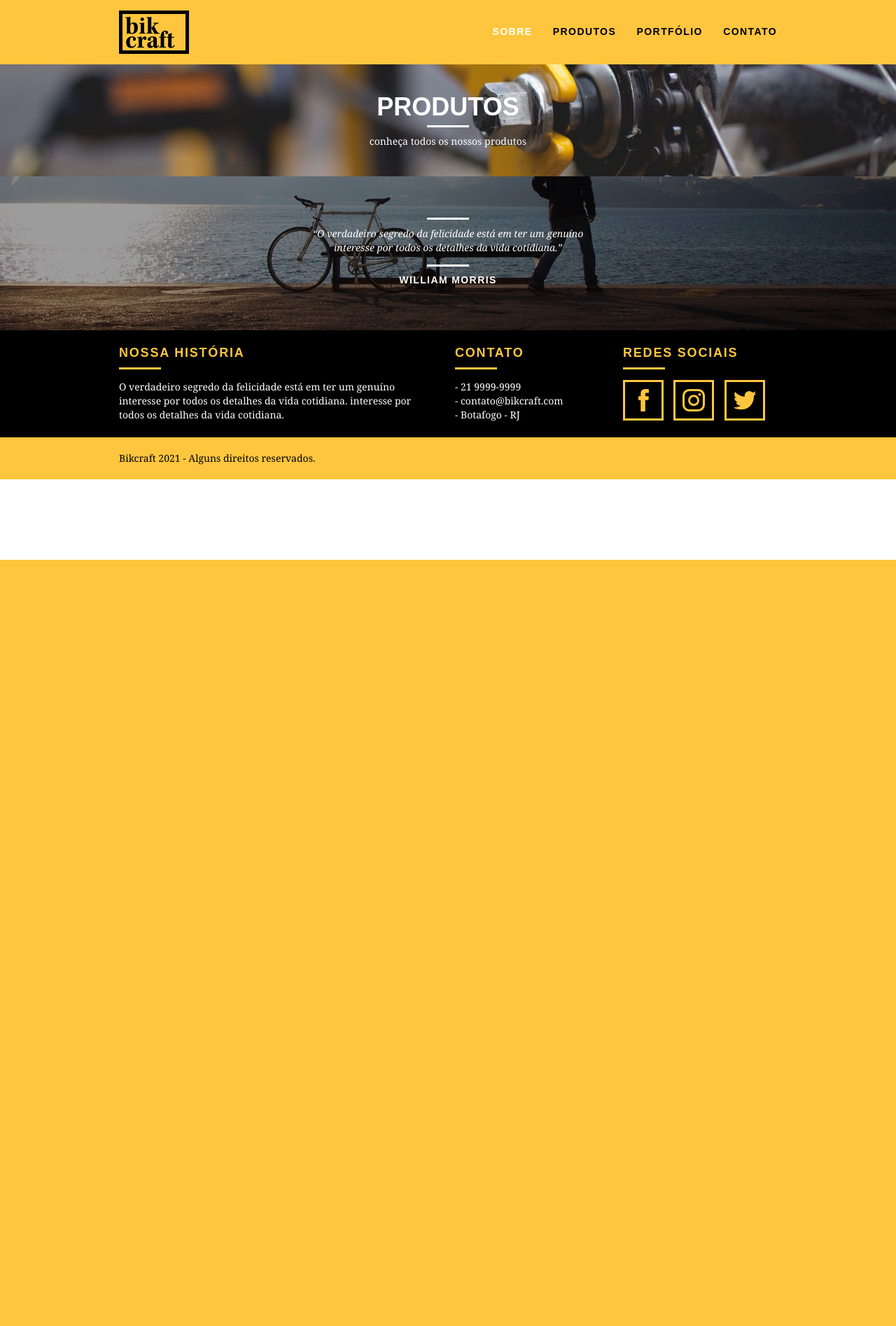
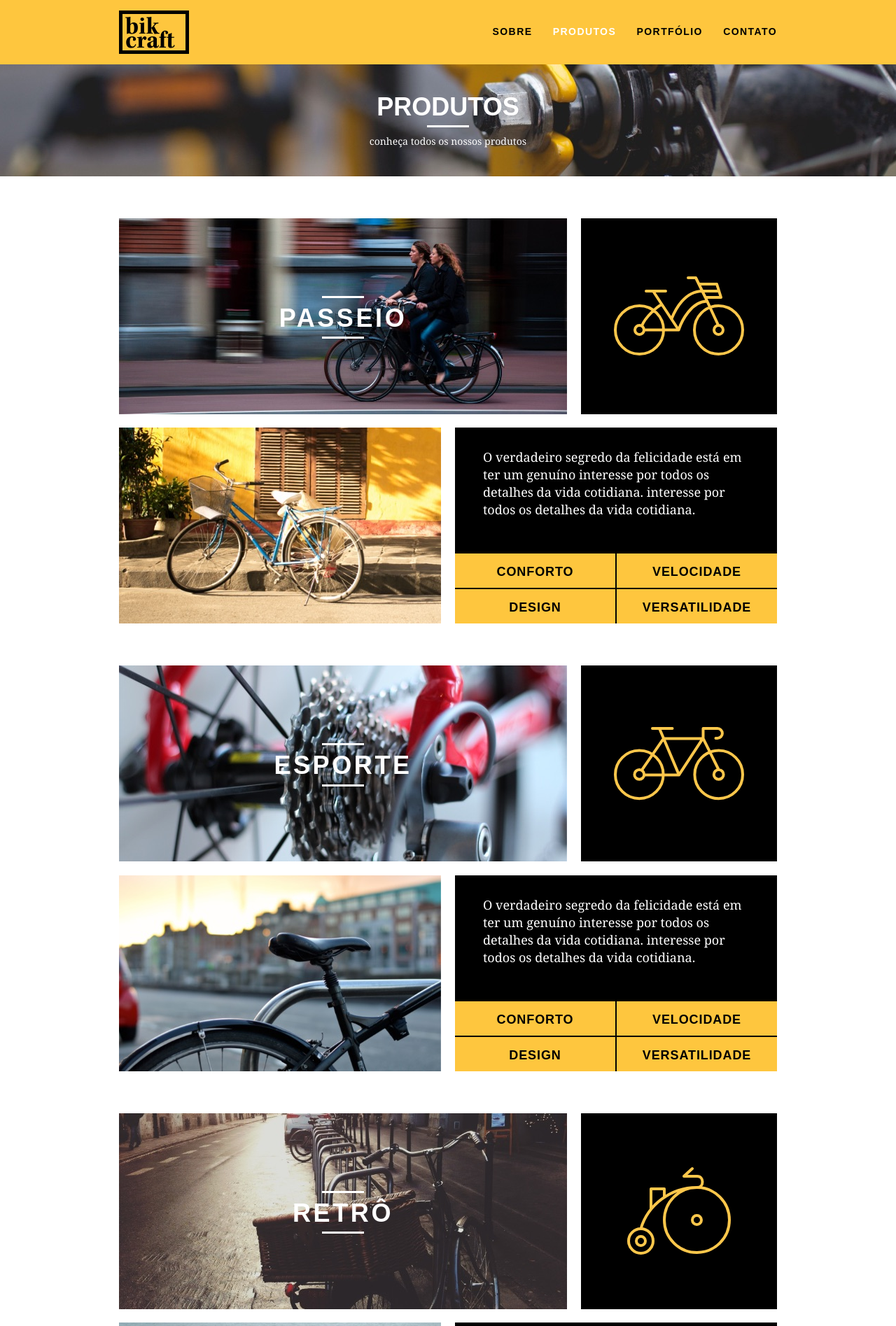
Before and after one commit to luizgustavoabreu/bikcraft, a PHP site: page /produtos.html in a window 1280 px wide. Shown: the top 1895 px of the page at 70% size. Before the commit the page ends 800 px from the top, so only its background shows below. Run offline with PHP 8.4, Linux system fonts and the light colour scheme.

Commit message:
update produtos

```diff
--- a/css/produtos.css
+++ b/css/produtos.css
@@ -2,3 +2,73 @@
   background: url("../img/bg-produtos.jpg") no-repeat center;
   background-size: cover;
 }
+
+.produto_item {
+  padding-top: 60px;
+}
+
+.produto_item h2 {
+  color: #fff;
+  font-size: 36px;
+  text-transform: uppercase;
+  letter-spacing: 0.1em;
+  font-weight: bold;
+  position: relative;
+  top: -175px;
+  text-align: center;
+  margin-bottom: -56px;
+}
+
+.produto_item h2:after,
+.produto_item h2:before {
+  content: "";
+  display: block;
+  width: 60px;
+  height: 3px;
+  background: #fff;
+  margin: 6px auto 8px auto;
+}
+
+.produto_icone {
+  background: #000;
+  padding: 70px 0;
+}
+
+.produto_icone img {
+  margin: 0 auto;
+}
+
+.produto_info {
+  background: #000;
+}
+
+.produto_info p {
+  color: #fff;
+  font-size: 18px;
+  line-height: 25px;
+  height: 180px;
+  padding: 30px 40px;
+}
+
+.produto_info ul li {
+  background: #fec63e;
+  text-transform: uppercase;
+  font-size: 18px;
+  line-height: 20px;
+  font-weight: bold;
+  letter-spacing: 0.05em;
+  float: left;
+  width: 229px;
+  height: 49px;
+  text-align: center;
+  padding-top: 16px;
+}
+
+.produto_info ul li:nth-child(1),
+.produto_info ul li:nth-child(2) {
+  margin-bottom: 2px;
+}
+
+.produto_info ul li:nth-child(even) {
+  margin-left: 2px;
+}
--- a/produtos.html
+++ b/produtos.html
@@ -19,8 +19,8 @@
       </a>
       <nav class="grid-12 header_menu">
         <ul>
-          <li><a href="sobre.html" class="menu_ativo">Sobre</a></li>
-          <li><a href="produtos.html">Produtos</a></li>
+          <li><a href="sobre.html">Sobre</a></li>
+          <li><a href="produtos.html" class="menu_ativo">Produtos</a></li>
           <li><a href="portfolio.html">Portfólio</a></li>
           <li><a href="contato.html">Contato</a></li>
         </ul>
@@ -32,6 +32,60 @@
     <div class="container">
       <h1>Produtos</h1>
       <p>conheça todos os nossos produtos</p>
+    </div>
+  </section>
+
+  <section class="container produto_item">
+    <div class="grid-11">
+      <img src="img/produtos/bikcraft-passeio-1.jpg" alt="Bikcraft Passeio">
+      <h2>Passeio</h2>
+    </div>
+    <div class="grid-5 produto_icone"><img src="img/produtos/passeio.svg" alt="Passeio"></div>
+    <div class="grid-8"><img src="img/produtos/bikcraft-passeio-2.jpg" alt="Bikcraft Passeio"></div>
+    <div class="grid-8 produto_info">
+      <p>O verdadeiro segredo da felicidade está em ter um genuíno interesse por todos os detalhes da vida cotidiana. interesse por todos os detalhes da vida cotidiana.</p>
+      <ul>
+        <li>Conforto</li>
+        <li>Velocidade</li>
+        <li>Design</li>
+        <li>Versatilidade</li>
+      </ul>
+    </div>
+  </section>
+
+  <section class="container produto_item">
+    <div class="grid-11">
+      <img src="img/produtos/bikcraft-esporte-1.jpg" alt="Bikcraft Esporte">
+      <h2>Esporte</h2>
+    </div>
+    <div class="grid-5 produto_icone"><img src="img/produtos/esporte.svg" alt="Esporte"></div>
+    <div class="grid-8"><img src="img/produtos/bikcraft-esporte-2.jpg" alt="Bikcraft Esporte"></div>
+    <div class="grid-8 produto_info">
+      <p>O verdadeiro segredo da felicidade está em ter um genuíno interesse por todos os detalhes da vida cotidiana. interesse por todos os detalhes da vida cotidiana.</p>
+      <ul>
+        <li>Conforto</li>
+        <li>Velocidade</li>
+        <li>Design</li>
+        <li>Versatilidade</li>
+      </ul>
+    </div>
+  </section>
+
+  <section class="container produto_item">
+    <div class="grid-11">
+      <img src="img/produtos/bikcraft-retro-1.jpg" alt="Bikcraft Retrô">
+      <h2>Retrô</h2>
+    </div>
+    <div class="grid-5 produto_icone"><img src="img/produtos/retro.svg" alt="Retrô"></div>
+    <div class="grid-8"><img src="img/produtos/bikcraft-retro-2.jpg" alt="Bikcraft Retrô"></div>
+    <div class="grid-8 produto_info">
+      <p>O verdadeiro segredo da felicidade está em ter um genuíno interesse por todos os detalhes da vida cotidiana. interesse por todos os detalhes da vida cotidiana.</p>
+      <ul>
+        <li>Conforto</li>
+        <li>Velocidade</li>
+        <li>Design</li>
+        <li>Versatilidade</li>
+      </ul>
     </div>
   </section>
 
```
